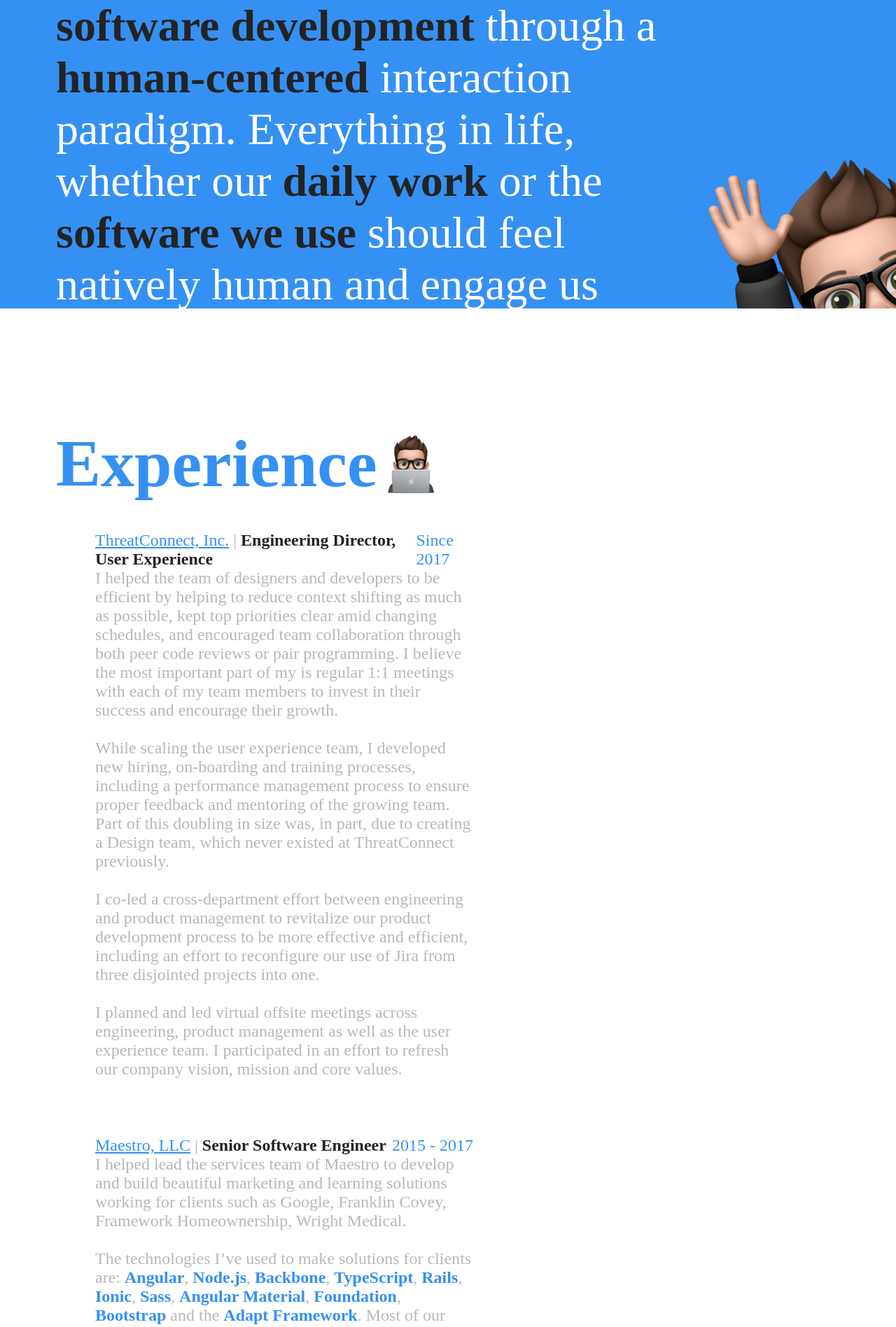
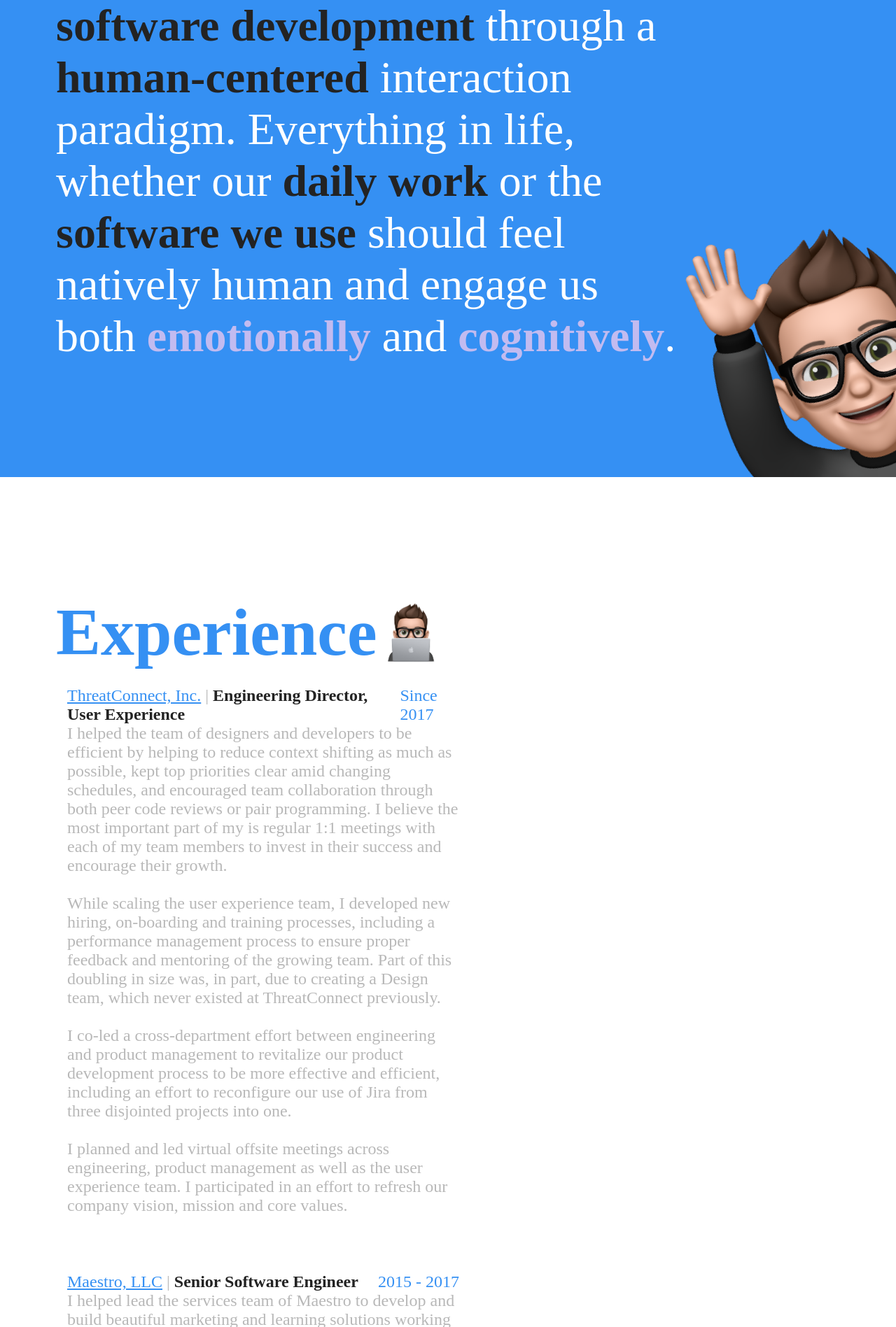
Before and after one commit to EdwardHinkle/eddiehinkle-pages, a Jekyll site: the page built from work.html, in a window 1280 px wide. Shown: the part 439-2336 px from the top of the page at 70% size. Built offline with Jekyll 4.4.1, drawn with Linux system fonts in a browser that asks for light colours.

Commit message:
Make responseive

```diff
--- a/_layouts/work.html
+++ b/_layouts/work.html
@@ -2,11 +2,12 @@
 <html>
   <head>
     <meta charset="utf-8">
+    <meta name="viewport" content="width=device-width, initial-scale=1.0">
     <title>{{ page.title }}</title>
     <link rel="authorization_endpoint" href="https://indieauth.com/auth">
     <link rel="token_endpoint" href="https://tokens.indieauth.com/token">
     <link rel="microsub" href="https://aperture.p3k.io/microsub/577">
-    <link rel="stylesheet" href="/assets/work.css">
+    <link rel="stylesheet" href="/assets/css/work.css">
   </head>
   <body>
     {{ content }}
--- /dev/null
+++ b/_sass/_animations.scss
@@ -0,0 +1,49 @@
+@keyframes enter {
+    0% {
+        transform: rotate(-20deg) translate(350px) translate3d(0, 0, 0);
+    }
+
+    40% {
+        transform: rotate(-20deg) translate(0px) translate3d(0, 0, 0);
+    }
+
+    42% {
+        transform: rotate(-20deg) translate(0px) translate3d(-1px, 0, 0);
+    }
+
+    44% {
+        transform: rotate(-20deg) translate(0px) translate3d(2px, 0, 0);
+    }
+
+    46% {
+        transform: rotate(-20deg) translate(0px) translate3d(-4px, 0, 0);
+    }
+
+    48% {
+        transform: rotate(-20deg) translate(0px) translate3d(4px, 0, 0);
+    }
+
+    50% {
+        transform: rotate(-20deg) translate(0px) translate3d(-1px, 0, 0);
+    }
+
+    52% {
+        transform: rotate(-20deg) translate(0px) translate3d(2px, 0, 0);
+    }
+
+    54% {
+        transform: rotate(-20deg) translate(0px) translate3d(-4px, 0, 0);
+    }
+
+    56% {
+        transform: rotate(-20deg) translate(0px) translate3d(4px, 0, 0);
+    }
+
+    80% {
+        transform: rotate(-20deg) translate(350px) translate3d(0, 0, 0);
+    }
+
+    99% {
+        transform: rotate(-20deg) translate(0px) translate3d(0, 0, 0);
+    }
+}
--- /dev/null
+++ b/_sass/_colors.scss
@@ -0,0 +1,17 @@
+.primary-color {
+    color: var(--main-color);
+}
+
+.primary-background {
+    background-color: var(--main-color);
+    color: var(--on-color);
+}
+
+.glass {
+    background: rgba( 255, 255, 255, 0.30 );
+    box-shadow: 0 8px 32px 0 rgba( 31, 38, 135, 0.37 );
+    backdrop-filter: blur( 6.5px );
+    -webkit-backdrop-filter: blur( 6.5px );
+    border-radius: 10px;
+    border: 1px solid rgba( 255, 255, 255, 0.18 );
+}
--- /dev/null
+++ b/_sass/_personality.scss
@@ -0,0 +1,45 @@
+.background-wave::before {
+    content: "";
+    position: absolute;
+    transform: rotate(-20deg) translate(0px) translate3d(0, 0, 0);
+    animation: enter 4s cubic-bezier(.36,.07,.19,.97);
+    background-image: url(/assets/images/high_wave.png);
+    background-repeat: no-repeat;
+}
+
+/* Extra small devices (phones, 600px and down) */
+@media only screen and (max-width: 600px) {
+    .background-wave::before {
+        width: 300px;
+        height: 300px;
+        bottom: -35px;
+        right: -55px;
+        background-size: 300px;
+    }
+}
+
+/* Small devices (portrait tablets and large phones, 600px and up) */
+@media only screen and (min-width: 600px) {
+
+}
+
+/* Medium devices (landscape tablets, 768px and up) */
+@media only screen and (min-width: 768px) {
+
+}
+
+/* Large devices (laptops/desktops, 992px and up) */
+@media only screen and (min-width: 992px) {
+
+}
+
+/* Extra large devices (large laptops and desktops, 1200px and up) */
+@media only screen and (min-width: 1200px) {
+    .background-wave::before {
+        background-size: 425px;
+        width: 370px;
+        height: 425px;
+        bottom: -40px;
+        right: -75px;
+    }
+}
--- /dev/null
+++ b/_sass/_structure.scss
@@ -0,0 +1,79 @@
+.fullframe {
+    min-height: calc(100vh - 20px);
+    min-height: --webkit-fill-available;
+    width: 100vw;
+    position: relative;
+    overflow: hidden;
+    box-sizing: border-box;
+}
+
+.width-large {
+    width: 95%;
+}
+
+.width-medium {
+    width: 50%;
+}
+
+.location-side {
+    display: flex;
+    flex-direction: row;
+    align-items: center;
+}
+
+.location-side.grow > * {
+    flex: 1;
+}
+
+.grow-item {
+    flex-grow: 2;
+}
+
+.spacing-medium {
+    padding: 1rem;
+}
+
+.card {
+    display: block;
+    list-style-type: none;
+    width: 95%;
+    padding: 16px;
+    margin-bottom: 50px;
+    font-size: 1.5rem;
+}
+
+/* Extra small devices (phones, 600px and down) */
+@media only screen and (max-width: 600px) {
+
+}
+
+/* Small devices (portrait tablets and large phones, 600px and up) */
+@media only screen and (min-width: 600px) {
+
+}
+
+/* Medium devices (landscape tablets, 768px and up) */
+@media only screen and (min-width: 768px) {
+
+}
+
+/* Large devices (laptops/desktops, 992px and up) */
+@media only screen and (min-width: 992px) {
+
+}
+
+/* Extra large devices (large laptops and desktops, 1200px and up) */
+@media only screen and (min-width: 1200px) {
+    .card {
+        width: 50%;
+        max-width: 1000px;
+    }
+
+    .width-large {
+        width: 80%;
+    }
+
+    .spacing-medium {
+        padding: 10rem 5rem;
+    }
+}
--- /dev/null
+++ b/_sass/_typography.scss
@@ -0,0 +1,95 @@
+.headline-large {
+    font-size: 4rem;
+    margin: 0;
+    padding: 12px 0;
+}
+
+.headline-medium {
+    font-size: 3rem;
+    margin: 0;
+    padding: 3px 0;
+}
+
+.headline-small {
+    font-size: 2rem;
+    margin: 0;
+    padding: 2px 0;
+}
+
+.headline-xsmall {
+    font-size: 1rem;
+    margin: 0;
+    padding: 1px 0;
+}
+
+.headline-image {
+    height: 3rem;
+    flex: unset !important;
+}
+
+em {
+    color: var(--strong-color);
+    font-weight: 900;
+    font-style: normal;
+}
+
+strong {
+    color: var(--main-color);
+    font-weight: 900;
+    font-style: normal;
+}
+
+.primary-background strong {
+    color: var(--accent-color);
+}
+
+/* Extra small devices (phones, 600px and down) */
+@media only screen and (max-width: 600px) {
+
+}
+
+/* Small devices (portrait tablets and large phones, 600px and up) */
+@media only screen and (min-width: 600px) {
+
+}
+
+/* Medium devices (landscape tablets, 768px and up) */
+@media only screen and (min-width: 768px) {
+
+}
+
+/* Large devices (laptops/desktops, 992px and up) */
+@media only screen and (min-width: 992px) {
+
+}
+
+/* Extra large devices (large laptops and desktops, 1200px and up) */
+@media only screen and (min-width: 1200px) {
+    .headline-large {
+        font-size: 10rem;
+        margin: 0;
+        padding: 8px 0;
+    }
+
+    .headline-medium {
+        font-size: 6rem;
+        margin: 0;
+        padding: 6px 0;
+    }
+
+    .headline-small {
+        font-size: 4rem;
+        margin: 0;
+        padding: 4px 0;
+    }
+
+    .headline-xsmall {
+        font-size: 1.9rem;
+        margin: 0;
+        padding: 2px 0;
+    }
+
+    .headline-image {
+        height: 6rem;
+    }
+}
--- /dev/null
+++ b/_sass/_variables.scss
@@ -0,0 +1,9 @@
+:root {
+    --standard-color: #B8B8B8;
+    --strong-color: #232323;
+    --main-color: #3590F3;
+    --secondary-color: #62BFED;
+    --accent-color: #C2BBF0;
+    --minor-color: #F1E3F3;
+    --on-color: white;
+}
--- /dev/null
+++ b/assets/css/work.scss
@@ -0,0 +1,23 @@
+---
+# this ensures Jekyll reads the file to be transformed into CSS later
+# only Main files contain this front matter, not partials.
+---
+
+@import "variables";
+
+body {
+    color: var(--standard-color);
+    margin: 0;
+    font-size: var(--standard-font-size);
+}
+
+ul {
+    padding-inline: 0;
+    margin: 0;
+}
+
+@import "structure";
+@import "typography";
+@import "colors";
+@import "animations";
+@import "personality";
--- a/assets/work.css
+++ /dev/null
@@ -1,202 +0,0 @@
-:root {
-    --standard-color: #B8B8B8;
-    --strong-color: #232323;
-    --main-color: #3590F3;
-    --secondary-color: #62BFED;
-    --accent-color: #C2BBF0;
-    --minor-color: #F1E3F3;
-    --on-color: white;
-}
-
-body {
-    color: var(--standard-color);
-    margin: 0;
-    font-size: 1.2rem;
-}
-
-.primary-color {
-    color: var(--main-color);
-}
-
-.primary-background {
-    background-color: var(--main-color);
-    color: var(--on-color);
-}
-
-.fullframe {
-    height: calc(100vh - 20px);
-    width: 100vw;
-    position: relative;
-    overflow: hidden;
-    box-sizing: border-box;
-}
-
-.background-peep::before {
-    background-repeat: no-repeat;
-    background-position-y: calc(100vh - 420px);
-    background-position-x: right;
-}
-
-.background-wave::before {
-    content: "";
-    position: absolute;
-    width: 100%;
-    height: 100%;
-    bottom: -310px;
-    right: -97px;
-    transform: rotate(-20deg) translate(0px) translate3d(0, 0, 0);
-    animation: enter 4s cubic-bezier(.36,.07,.19,.97);
-    /* , shake 0.82s cubic-bezier(.36,.07,.19,.97) both; */
-    /* animation-delay: 0, 2s; */
-    background-image: url(/assets/images/high_wave.png);
-}
-
-@keyframes enter {
-    0% {
-        transform: rotate(-20deg) translate(350px) translate3d(0, 0, 0);
-    }
-
-    40% {
-        transform: rotate(-20deg) translate(0px) translate3d(0, 0, 0);
-    }
-
-    42% {
-        transform: rotate(-20deg) translate(0px) translate3d(-1px, 0, 0);
-    }
-
-    44% {
-        transform: rotate(-20deg) translate(0px) translate3d(2px, 0, 0);
-    }
-
-    46% {
-        transform: rotate(-20deg) translate(0px) translate3d(-4px, 0, 0);
-    }
-
-    48% {
-        transform: rotate(-20deg) translate(0px) translate3d(4px, 0, 0);
-    }
-
-    50% {
-        transform: rotate(-20deg) translate(0px) translate3d(-1px, 0, 0);
-    }
-
-    52% {
-        transform: rotate(-20deg) translate(0px) translate3d(2px, 0, 0);
-    }
-
-    54% {
-        transform: rotate(-20deg) translate(0px) translate3d(-4px, 0, 0);
-    }
-
-    56% {
-        transform: rotate(-20deg) translate(0px) translate3d(4px, 0, 0);
-    }
-
-    80% {
-        transform: rotate(-20deg) translate(350px) translate3d(0, 0, 0);
-    }
-
-    99% {
-        transform: rotate(-20deg) translate(0px) translate3d(0, 0, 0);
-    }
-}
-
-.top-shadow {
-    box-shadow: 5px 10px #888888;
-}
-
-.right-side {
-    position: absolute;
-    right: 20px;
-    bottom: -10px;
-}
-
-.headline-large {
-    font-size: 10rem;
-    margin: 0;
-    padding: 8px 0;
-}
-
-.headline-medium {
-    font-size: 6rem;
-    margin: 0;
-    padding: 6px 0;
-}
-
-.headline-small {
-    font-size: 4rem;
-    margin: 0;
-    padding: 4px 0;
-}
-
-.headline-xsmall {
-    font-size: 1.9rem;
-    margin: 0;
-    padding: 2px 0;
-}
-
-.headline-image {
-    height: 6rem;
-    flex: unset !important;
-}
-
-.width-large {
-    width: 80%;
-}
-
-.width-medium {
-    width: 50%;
-}
-
-.location-side {
-    display: flex;
-    flex-direction: row;
-    align-items: center;
-}
-
-.location-side.grow > * {
-    flex: 1;
-}
-
-.grow-item {
-    flex-grow: 2;
-}
-
-.spacing-medium {
-    padding: 10rem 5rem;
-}
-
-em {
-    color: var(--strong-color);
-    font-weight: 900;
-    font-style: normal;
-}
-
-strong {
-    color: var(--main-color);
-    font-weight: 900;
-    font-style: normal;
-}
-
-.primary-background strong {
-    color: var(--accent-color);
-}
-
-.card {
-    display: block;
-    list-style-type: none;
-    width: 50%;
-    max-width: 1000px;
-    padding: 16px;
-    margin-bottom: 50px;
-    font-size: 1.5rem;
-}
-
-.glass {
-    background: rgba( 255, 255, 255, 0.30 );
-    box-shadow: 0 8px 32px 0 rgba( 31, 38, 135, 0.37 );
-    backdrop-filter: blur( 6.5px );
-    -webkit-backdrop-filter: blur( 6.5px );
-    border-radius: 10px;
-    border: 1px solid rgba( 255, 255, 255, 0.18 );
-}
```
Also changed, not shown: 4 other files.
